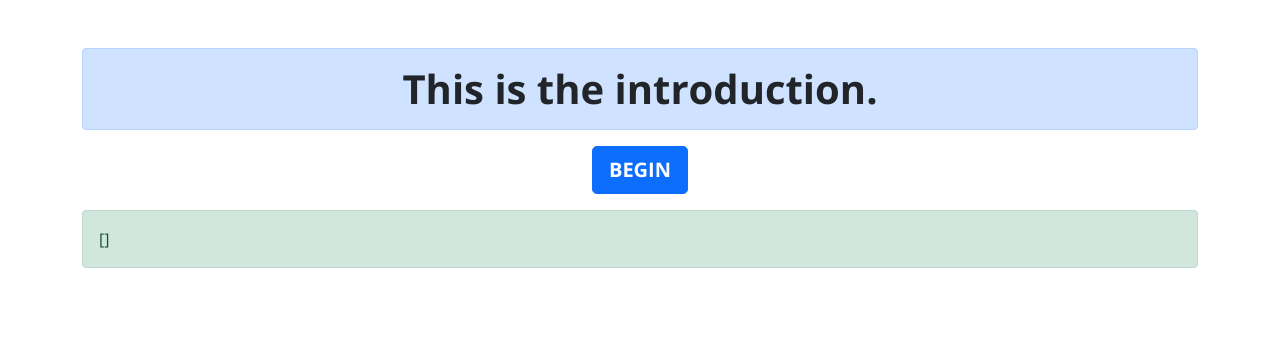
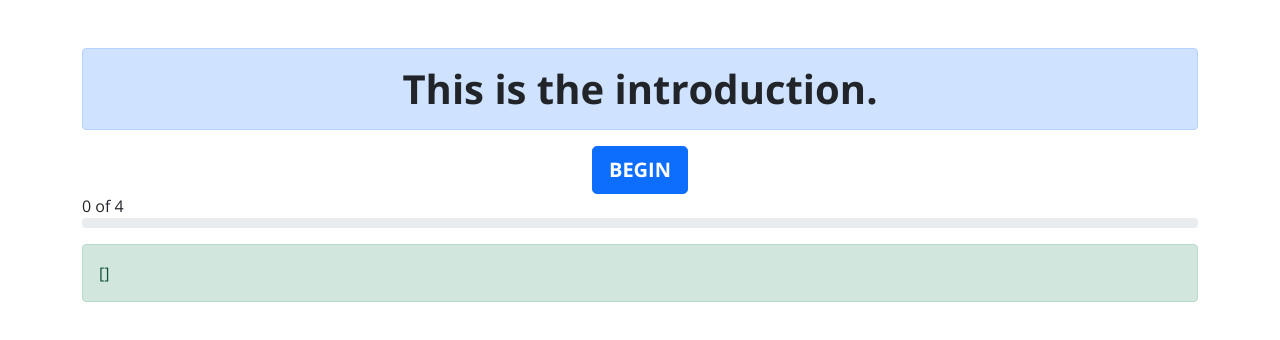
Before and after one commit to nickbreslin/poseidons-command, a Vue app: page / in a window 1280 px wide. Shown: the top 340 px of the page. Built offline with nearby package versions, Linux system fonts and the light colour scheme.

Commit message:
Refactor ProgressBar

```diff
--- a/src/components/TopicCard.vue
+++ b/src/components/TopicCard.vue
@@ -34,6 +34,7 @@
 export default {
   name: "TopicCard",
   props: {
+    payload : Object,
     label: String,
     description: String,
     code: String,
--- a/src/views/Home.vue
+++ b/src/views/Home.vue
@@ -5,12 +5,14 @@
   <TheIntroduction v-show="!isStarted" @doBegin="doBegin()" />
   <div v-show="isStarted && !isDone">
     <TopicCard v-bind="currentTopic" @doAnswer="doAnswer($event)" />
+  </div>
+  <ProgressBar
+    v-show="isStarted"
+    :numerator="currentTopicIndex"
+    :denominator="totalTopics"
+  />
 
-    <ProgressBar :numerator="currentTopicIndex" :denominator="totalTopics" />
-  </div>
-  <div v-show="isDone">DONE!</div>
-  <!-- Conclusion v-show="isDone" />-->
-  <TheConclusion v-show="isDone" @doBegin="doBegin()" />
+  <TheConclusion v-show="isDone" />
   <div class="mt-3 alert alert-success">{{ responses }}</div>
 </template>
 
```
